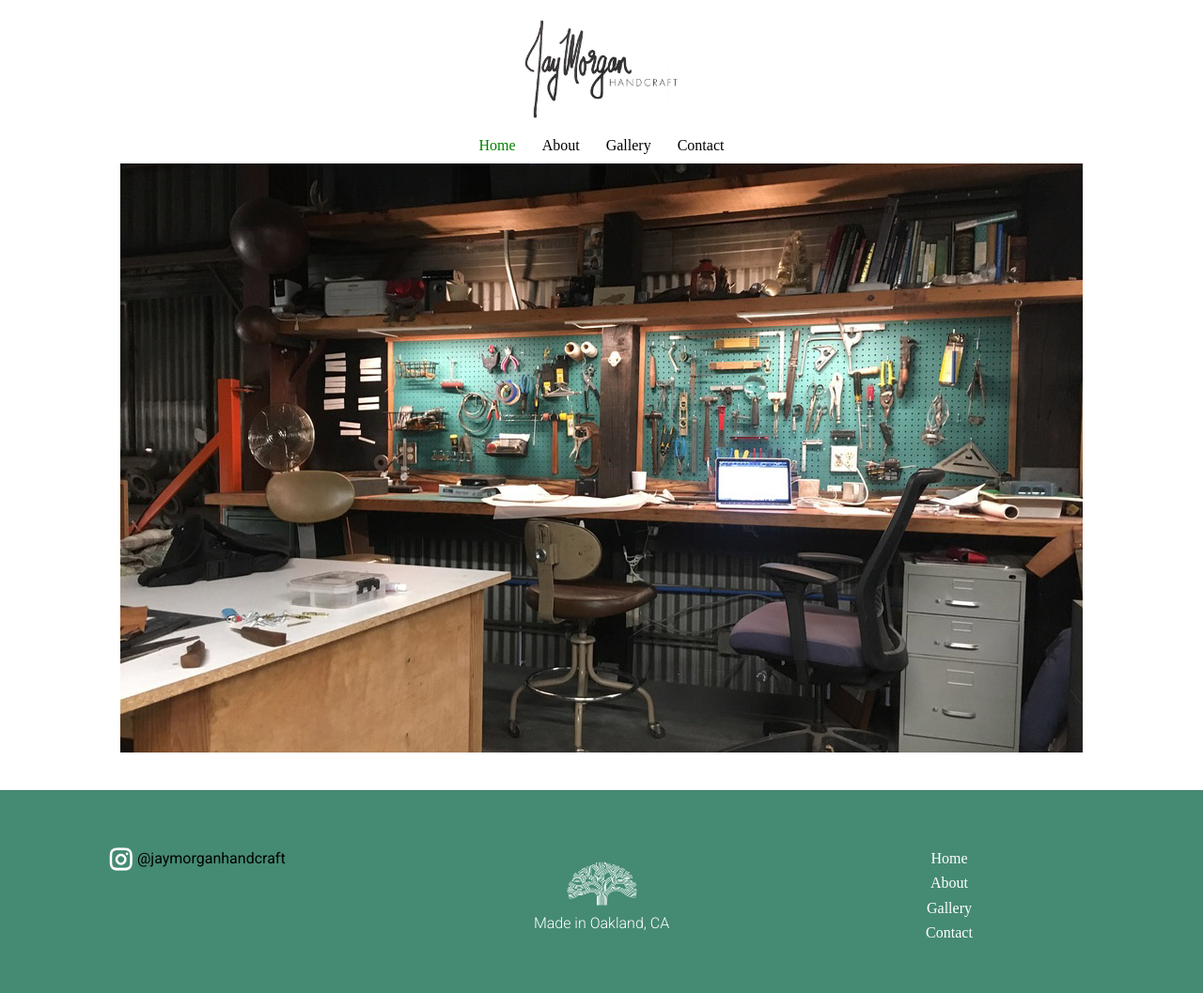
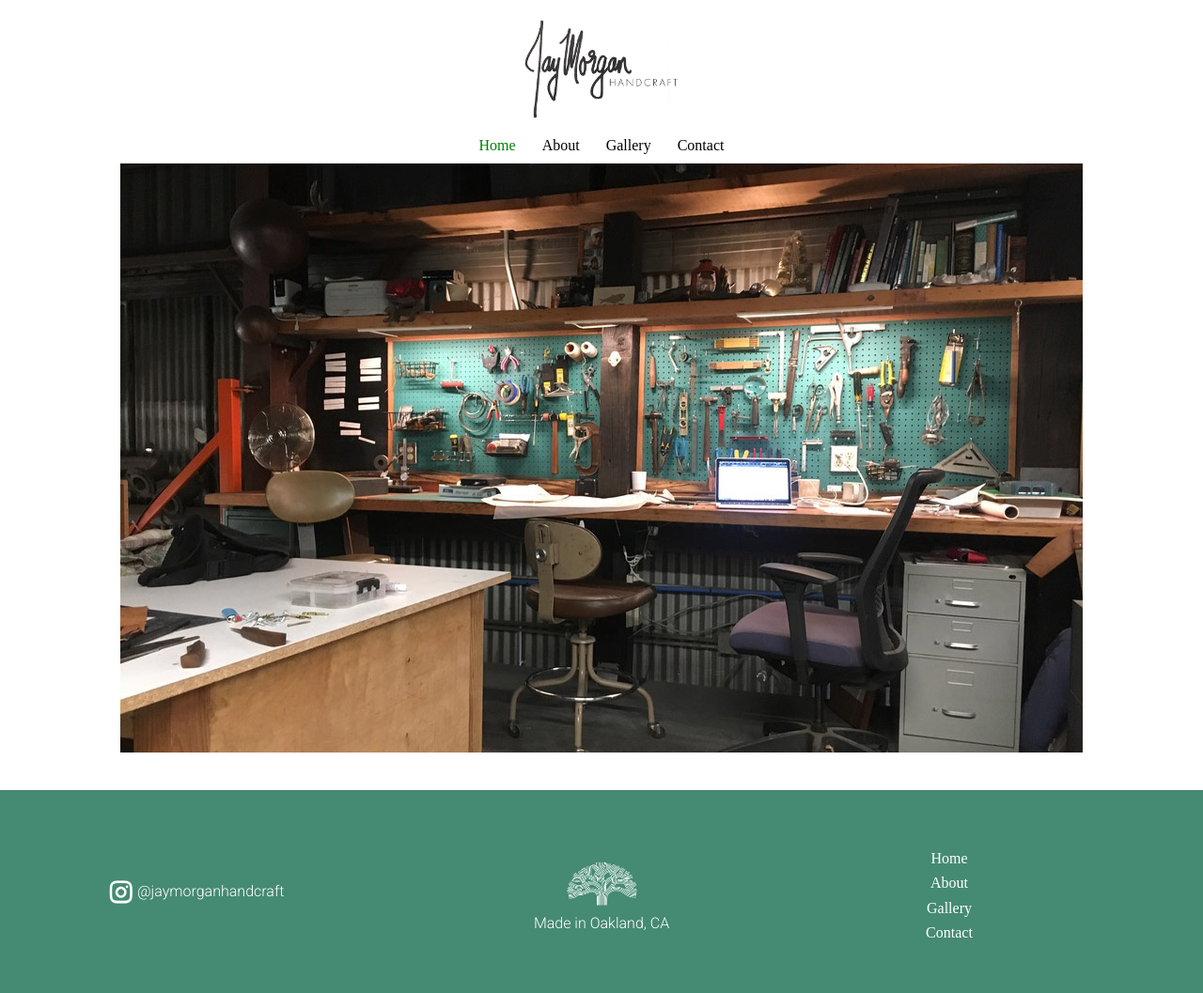
Before and after one commit to jaymorgan/jaymorgan.github.io, a Jekyll site: the page built from index.markdown, in a window 1280 px wide. Shown: the whole page at 94% size. Built offline with Jekyll 4.4.1, drawn with Linux system fonts in a browser that asks for light colours; some web fonts are replaced.

Commit message:
footer shit

```diff
--- a/_includes/footer.html
+++ b/_includes/footer.html
@@ -1,8 +1,8 @@
 <div class="footer">
 
-	<div class="col-1">
+	<div class="col-1 instagram-col">
 		<img src="/assets/images/instagram.png" class="instagram-img">
-		<a href="http://www.instagram.com/jaymorganhandcraft">
+		<a href="http://www.instagram.com/jaymorganhandcraft" class="footer-link">
 			@jaymorganhandcraft
 		</a>
 	</div>
--- a/_includes/header.html
+++ b/_includes/header.html
@@ -1,5 +1,5 @@
 <div class="header">
 
-	<img src="/assets/images/logo.jpg" class="logo">
+	<a href="/" class="logo-link"><img src="/assets/images/logo.jpg" class="logo"></a>
 
 </div>
--- a/_sass/main.scss
+++ b/_sass/main.scss
@@ -16,7 +16,7 @@ body {
 a {
 	text-decoration: none;
 	color: black;
-	:hover {
+	&:hover {
 		color: red;
 	}
 }
@@ -80,6 +80,19 @@ nav {
 		.padded-top {
 		    padding-top: 55px;
 		}
+		.footer-link {
+			color: white;
+			font-weight: 300;
+			&:hover{
+				text-decoration: underline;
+				font-weight: 400;
+			}
+		}
+
+	}
+
+	.instagram-col {
+		padding-top: 55px;
 	}
 
 	.instagram-img {
@@ -118,6 +131,9 @@ nav {
 			margin-right: 6px;
 			padding-left: 6px;
 			padding-right: 6px;
+			&:hover {
+				text-decoration: underline;
+			}
 		}
 	}
 }
```
